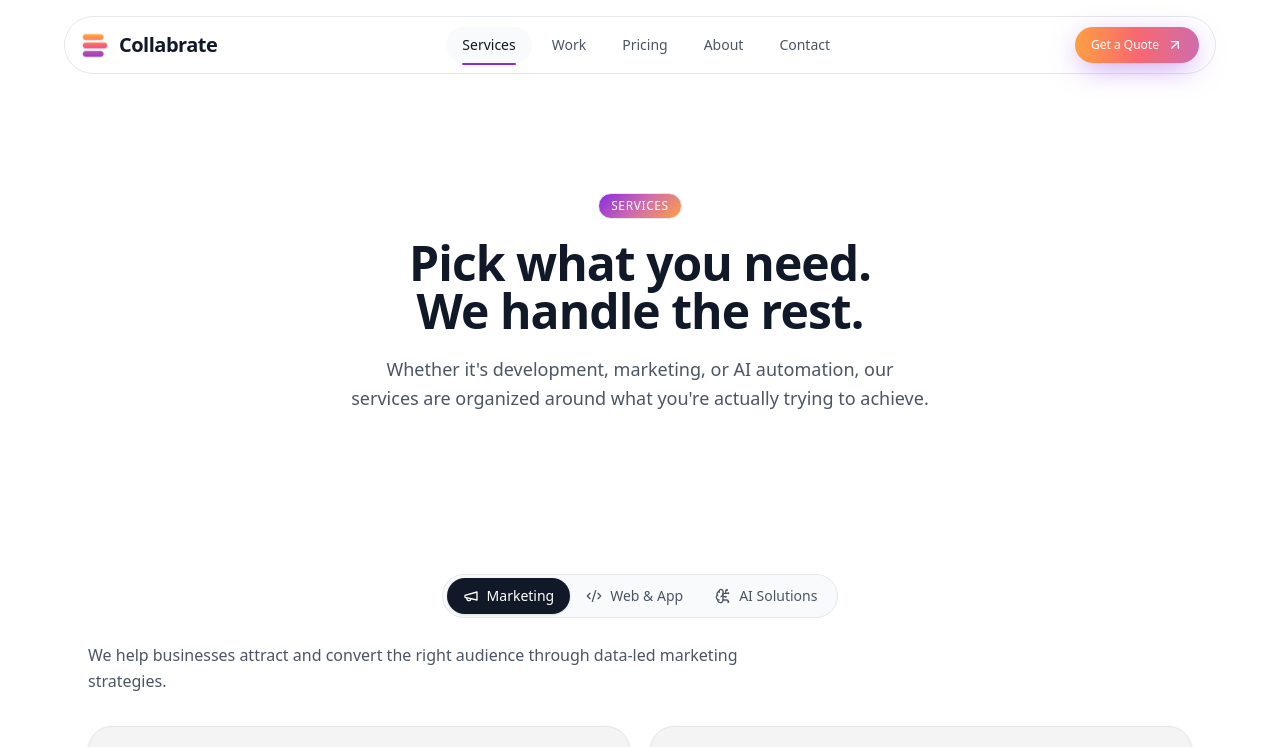
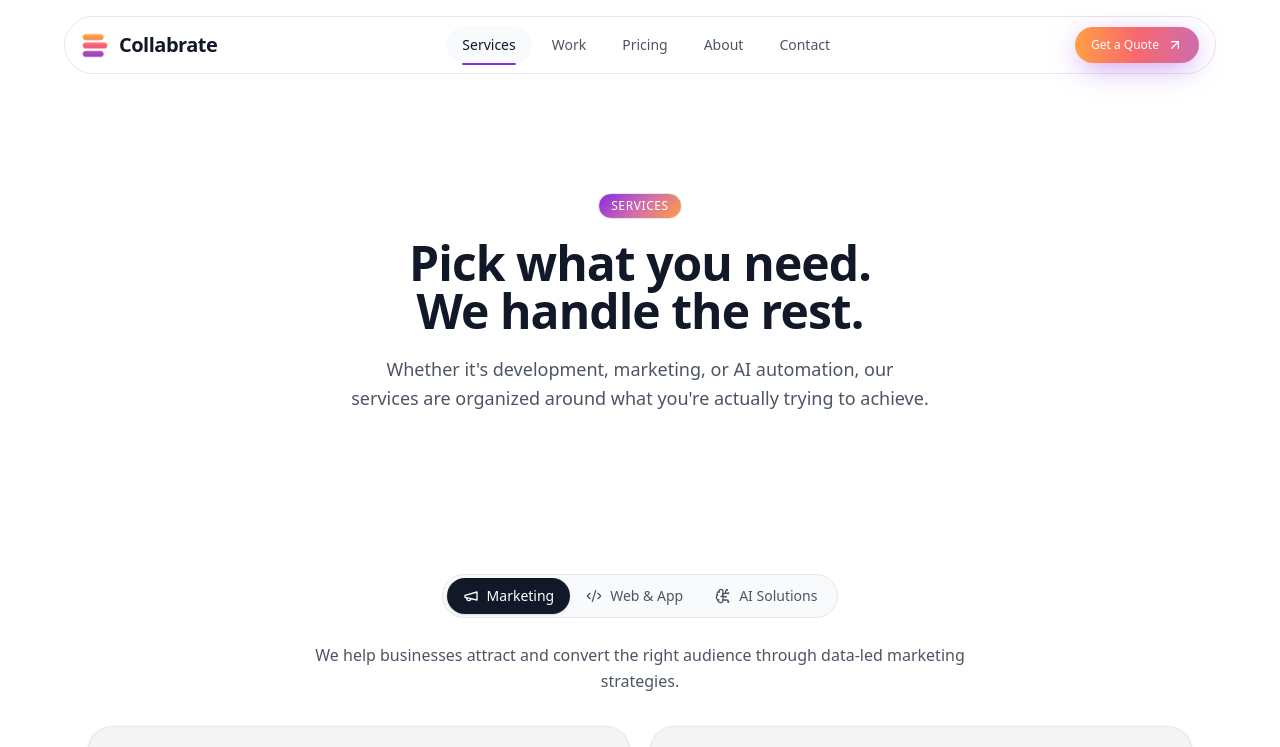
Before and after one commit to team-collabrate/collabrate, a Next.js app: page /services in a window 1280 px wide. Shown: the top 747 px of the page. Built offline with nearby package versions, Linux system fonts and the light colour scheme.

Commit message:
Remove category highlight pills, center category description
- Drop the 'Built with a reason...' style pill row from the tabbed services view
- Center the category description paragraph under the tab list

```diff
--- a/src/components/sections/services-explorer.tsx
+++ b/src/components/sections/services-explorer.tsx
@@ -155,20 +155,8 @@ function ServiceCard({ service, gradient, defaultOpen }: { service: ServiceItem;
 function CategoryPanel({ category }: { category: ServiceCategory }) {
   return (
     <div className="flex flex-col gap-8">
-      <div className="max-w-2xl">
+      <div className="mx-auto max-w-2xl text-center">
         <p className="text-base leading-relaxed text-muted-foreground">{category.description}</p>
-        {category.highlights && category.highlights.length > 0 && (
-          <div className="mt-5 flex flex-wrap gap-2">
-            {category.highlights.map((h) => (
-              <span
-                key={h}
-                className="rounded-full border border-border bg-surface px-3.5 py-1.5 text-xs text-muted-foreground"
-              >
-                {h}
-              </span>
-            ))}
-          </div>
-        )}
       </div>
 
       <StaggerGroup className="grid grid-cols-1 items-stretch gap-5 sm:grid-cols-2" stagger={0.06}>
```
